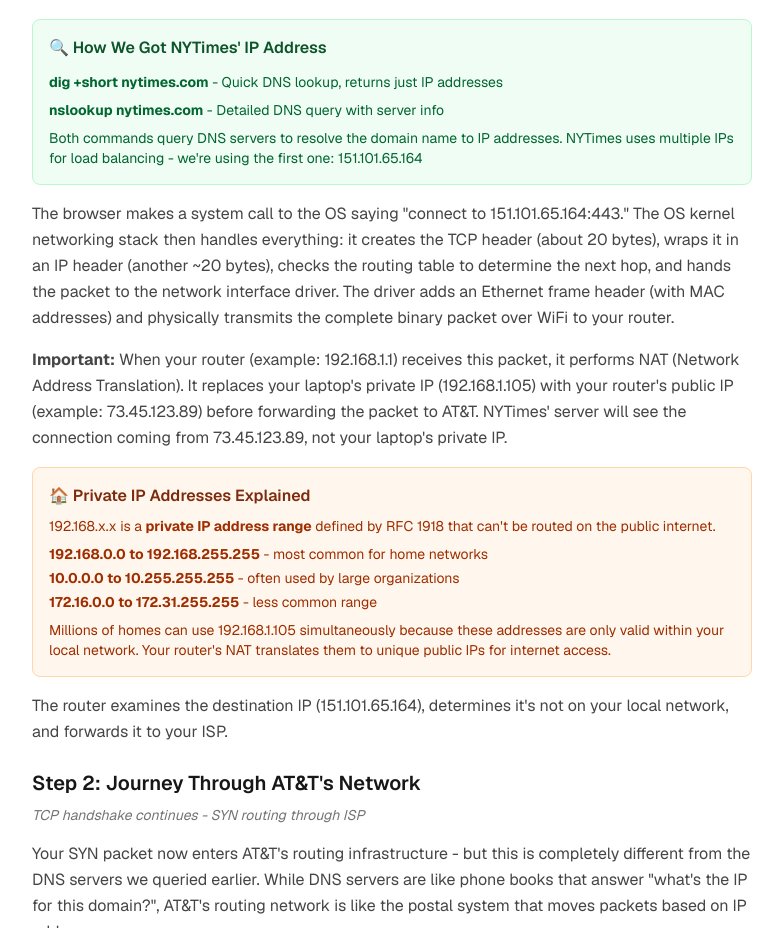
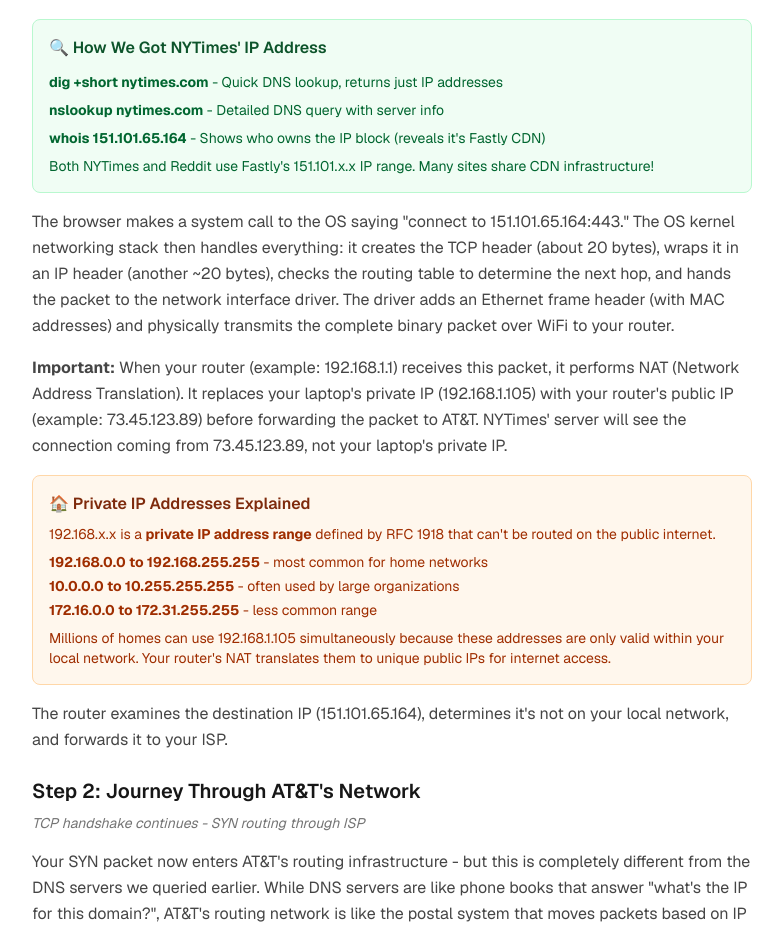
Before and after one commit to SeanPlusPlus/odyssey-of-a-url, a Next.js app: page / in a window 1280 px wide. Shown: the part 5360-6288 px from the top of the page, without its empty margins (248-1031 px from the left). Built offline with nearby package versions, Linux system fonts and the light colour scheme.

Commit message:
feat: add whois command to DNS lookup guide
- Added whois command explanation to show IP ownership
- Explains how NYTimes and Reddit both use Fastly CDN infrastructure
- Demonstrates shared CDN usage across major sites

```diff
--- a/components/HttpSection.tsx
+++ b/components/HttpSection.tsx
@@ -76,7 +76,8 @@
           <div className="space-y-2 text-sm text-green-800 dark:text-green-200">
             <p><strong>dig +short nytimes.com</strong> - Quick DNS lookup, returns just IP addresses</p>
             <p><strong>nslookup nytimes.com</strong> - Detailed DNS query with server info</p>
-            <p>Both commands query DNS servers to resolve the domain name to IP addresses. NYTimes uses multiple IPs for load balancing - we're using the first one: 151.101.65.164</p>
+            <p><strong>whois 151.101.65.164</strong> - Shows who owns the IP block (reveals it's Fastly CDN)</p>
+            <p>Both NYTimes and Reddit use Fastly's 151.101.x.x IP range. Many sites share CDN infrastructure!</p>
           </div>
         </div>
 
```
